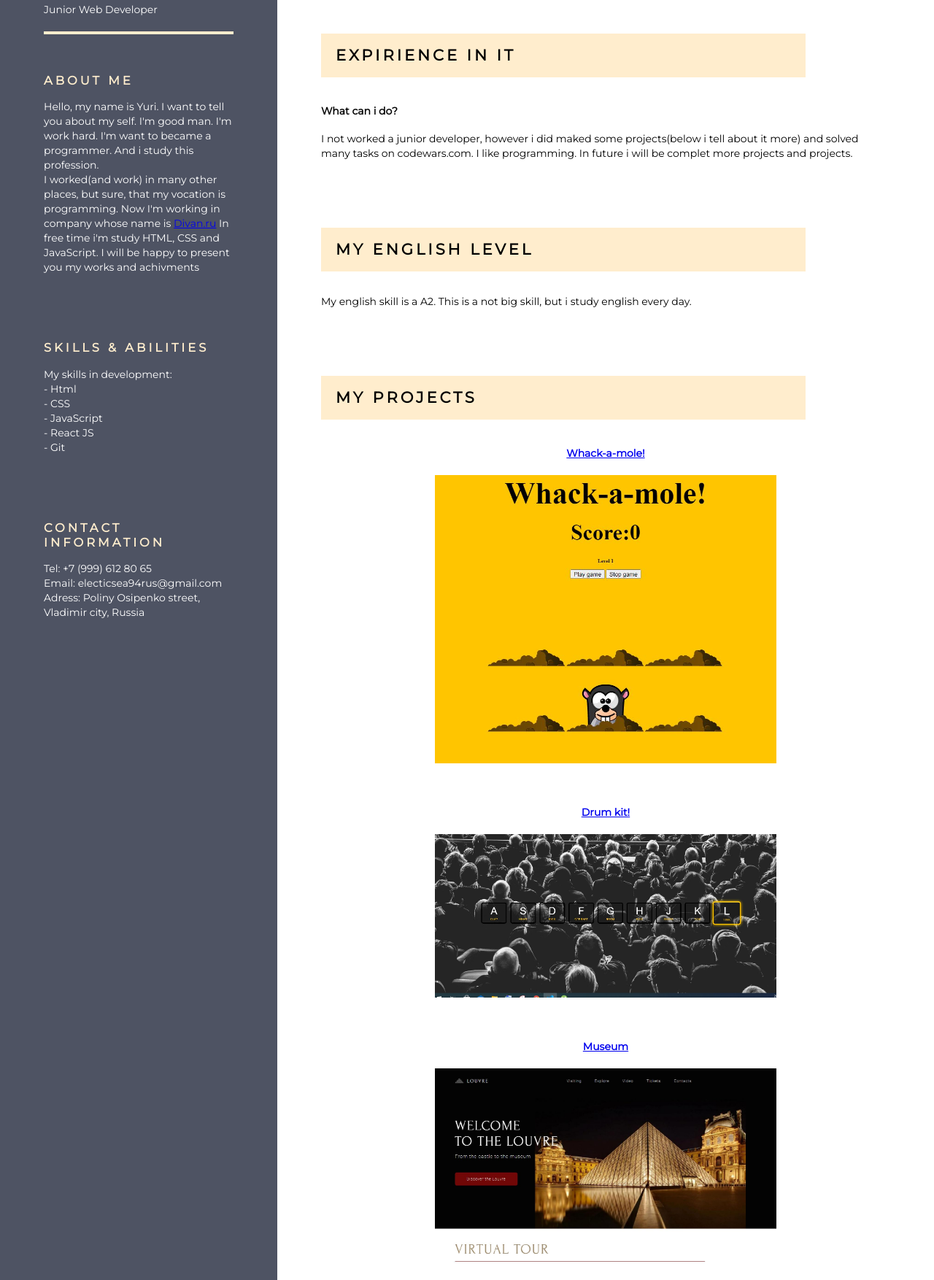
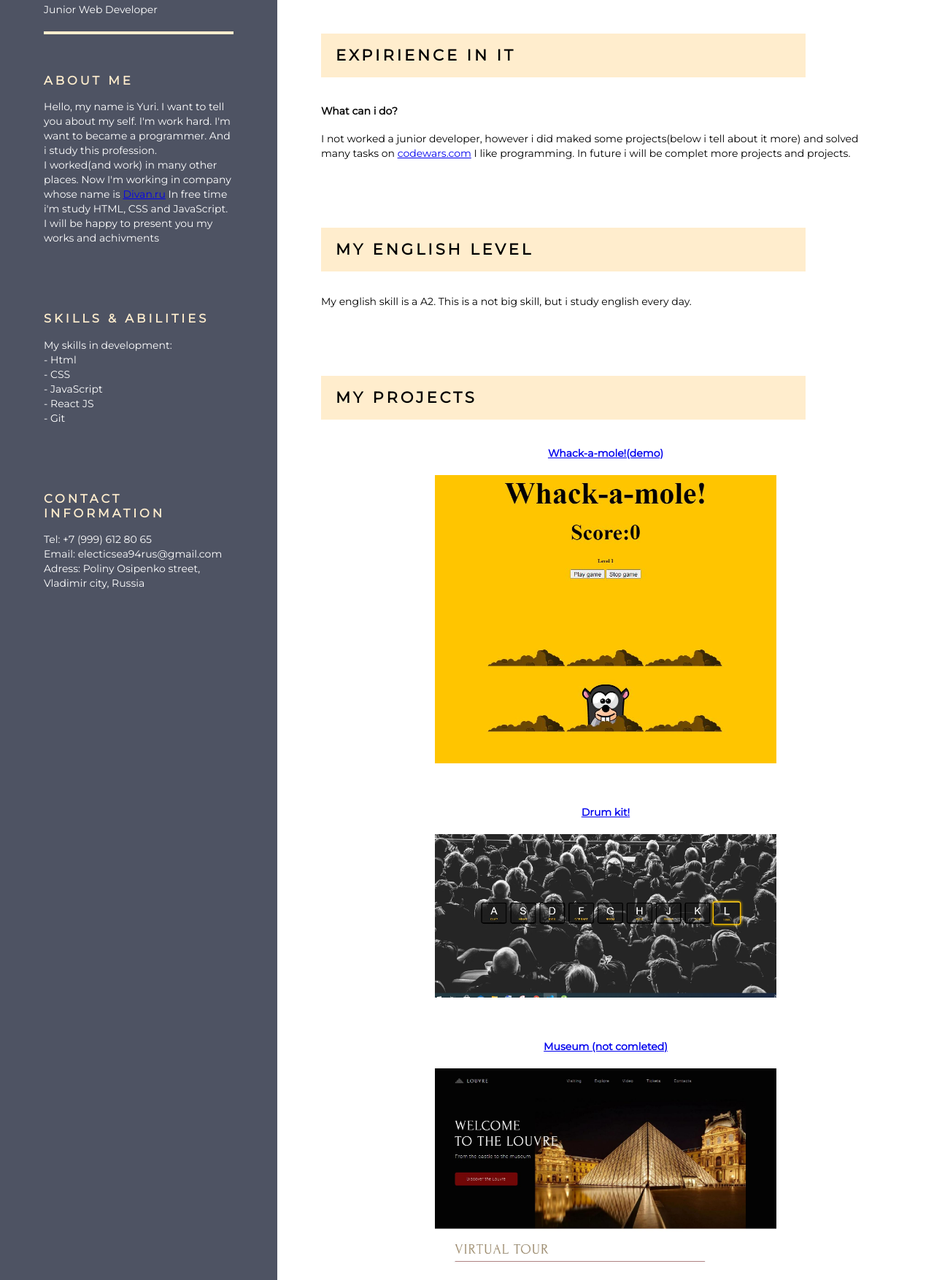
Before and after one commit to Yuri0494/rsschool-cv, a plain HTML site: page index.html in a window 1280 px wide. Shown: the part 409-2163 px from the top of the page at 73% size. Drawn offline with nearby package versions, Linux system fonts and the light colour scheme.

Commit message:
fix: fix text of cv

```diff
--- a/index.html
+++ b/index.html
@@ -24,8 +24,8 @@
                     </section>
                     <section class="about">
                         <h3>About me</h3>
-                        <p>Hello, my name is Yuri. I want to tell you about my self. I'm good man. I'm work hard. I'm want to became a programmer. And i study this profession.
-                        <br>I worked(and work) in many other places, but sure, that my vocation is programming. Now I'm working in company whose name is <a href="https://www.divan.ru/">Divan.ru</a>
+                        <p>Hello, my name is Yuri. I want to tell you about my self. I'm work hard. I'm want to became a programmer. And i study this profession.
+                        <br>I worked(and work) in many other places. Now I'm working in company whose name is <a href="https://www.divan.ru/">Divan.ru</a>
                         In free time i'm study HTML, CSS and JavaScript. I will be happy to present you my works and achivments</p>
                     </section>
 
@@ -71,7 +71,7 @@
                     <section>
                         <h2 class="section_header">Expirience in IT</h2>
                         <h4 class="section_second_header">What can i do?</h4>
-                        <p class="section_text">I not worked a junior developer, however i did maked some projects(below i tell about it more) and solved many tasks on codewars.com.
+                        <p class="section_text">I not worked a junior developer, however i did maked some projects(below i tell about it more) and solved many tasks on <a href="https://www.codewars.com/users/Yuri0494">codewars.com</a>
                             I like programming. In future i will be complet more projects and projects.
                         </p>
                     </section>
@@ -84,9 +84,9 @@
                     <section>
                         <h2 class="section_header">My projects</h2>
                         <div class="myProjects">
-                        <h4><a class="section_text" href="https://rolling-scopes-school.github.io/yuri0494-JSFEPRESCHOOL/whack-a-mole/">Whack-a-mole! <img class="section_img" src="./Whack-a-mole!.JPG" alt=""></a></h4>
+                        <h4><a class="section_text" href="https://rolling-scopes-school.github.io/yuri0494-JSFEPRESCHOOL/whack-a-mole/">Whack-a-mole!(demo) <img class="section_img" src="./Whack-a-mole!.JPG" alt=""></a></h4>
                         <h4><a class="section_text" href="https://rolling-scopes-school.github.io/yuri0494-JSFEPRESCHOOL/JS%20Drum%20Kit/">Drum kit!<img class="section_img" src="./DrumKit!.JPG" alt=""></a></h4>
-                        <h4><a class="section_text" href="https://rolling-scopes-school.github.io/yuri0494-JSFEPRESCHOOL/museum/">Museum<img class="section_img" src="./museum.JPG" alt=""></a></h4>
+                        <h4><a class="section_text" href="https://rolling-scopes-school.github.io/yuri0494-JSFEPRESCHOOL/museum/">Museum (not comleted) <img class="section_img" src="./museum.JPG" alt=""></a></h4>
                         <h4><a class="section_text" href="https://yuri0494.github.io/ITunesShop/">ITunes Shop (React)<img class="section_img" src="./ITunes.PNG" alt=""></a></h4>
                         </div>
                     </section>
@@ -121,9 +121,9 @@
 
             </div>
             <footer class="footer">
-                    <img src="./kisspng-github-logo-repository-computer-icons-5afa376c51ca94.387166531526347628335.png" alt="">
+                    <a href="https://github.com/Yuri0494"><img src="./kisspng-github-logo-repository-computer-icons-5afa376c51ca94.387166531526347628335.png" alt=""></a>
                     <p>All rights reserved 2021</p>
-                    <img src="./rs_school_js.svg" alt="">
+                    <a href="https://rs.school/"><img src="./rs_school_js.svg" alt=""></a>
             </footer>
         </div>
     </body>
```
Also changed, not shown: style.css (line endings or trailing spaces).
